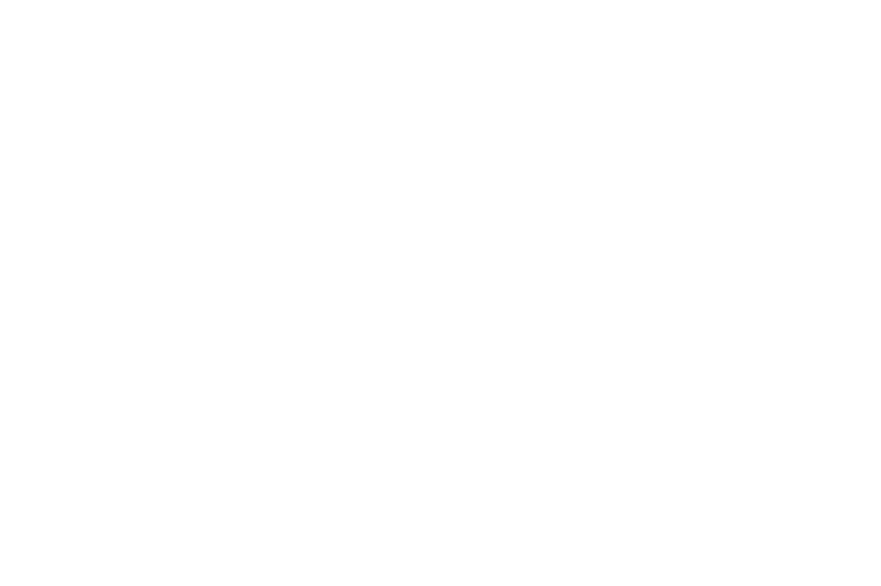
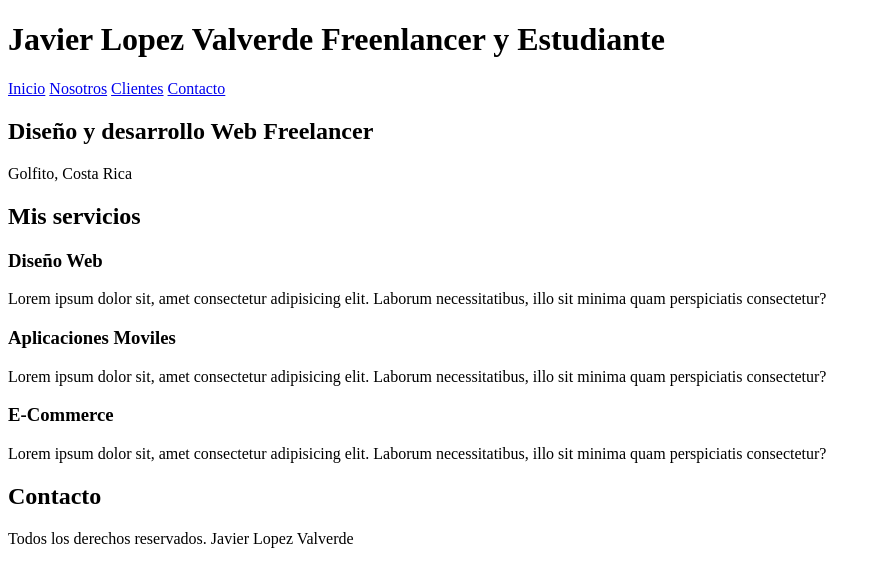
Before and after one commit to nosoyjaviero/Websitefreelancer, a plain HTML site: page index.html in a window 1280 px wide. Shown: the whole page, without its empty margins (0-881 px from the left). Drawn offline with Linux system fonts and the light colour scheme.

Commit message:
v0.1 cuerpo y informacion de la estrucura

```diff
--- a/index.html
+++ b/index.html
@@ -1,12 +1,59 @@
 <!DOCTYPE html>
 <html lang="en">
-<head>
-    <meta charset="UTF-8">
-    <meta http-equiv="X-UA-Compatible" content="IE=edge">
-    <meta name="viewport" content="width=device-width, initial-scale=1.0">
-    <title>Document</title>
-</head>
-<body>
+  <head>
+    <meta charset="UTF-8" />
+    <meta http-equiv="X-UA-Compatible" content="IE=edge" />
+    <meta name="viewport" content="width=device-width, initial-scale=1.0" />
+    <title>Diseñador Freelancer</title>
+  </head>
+  <body>
+    <header>
+      <h1>Javier Lopez Valverde Freenlancer y Estudiante</h1>
+    </header>
+    <nav>
+      <a href="#">Inicio</a>
+      <a href="#">Nosotros</a>
+      <a href=#">Clientes</a>
+      <a href="#">Contacto</a>
+    </nav>
+    <section>
+      <h2>Diseño y desarrollo Web Freelancer</h2>
+      <p>Golfito, Costa Rica</p>
+    </section>
 
-</body>
+    <main>
+      <h2>Mis servicios</h2>
+      <section>
+        <h3>Diseño Web</h3>
+        <p>
+          Lorem ipsum dolor sit, amet consectetur adipisicing elit. Laborum
+          necessitatibus, illo sit minima quam perspiciatis consectetur?
+        </p>
+      </section>
+
+      <section>
+        <h3>Aplicaciones Moviles</h3>
+        <p>
+          Lorem ipsum dolor sit, amet consectetur adipisicing elit. Laborum
+          necessitatibus, illo sit minima quam perspiciatis consectetur?
+        </p>
+      </section>
+
+      <section>
+        <h3>E-Commerce</h3>
+        <p>
+          Lorem ipsum dolor sit, amet consectetur adipisicing elit. Laborum
+          necessitatibus, illo sit minima quam perspiciatis consectetur?
+        </p>
+      </section>
+    </main>
+    <section>
+        <h2>Contacto</h2>
+      </section>
+
+      <footer>
+        <p>Todos los derechos reservados. Javier Lopez Valverde</p>
+      </footer>
+
+  </body>
 </html>
```
